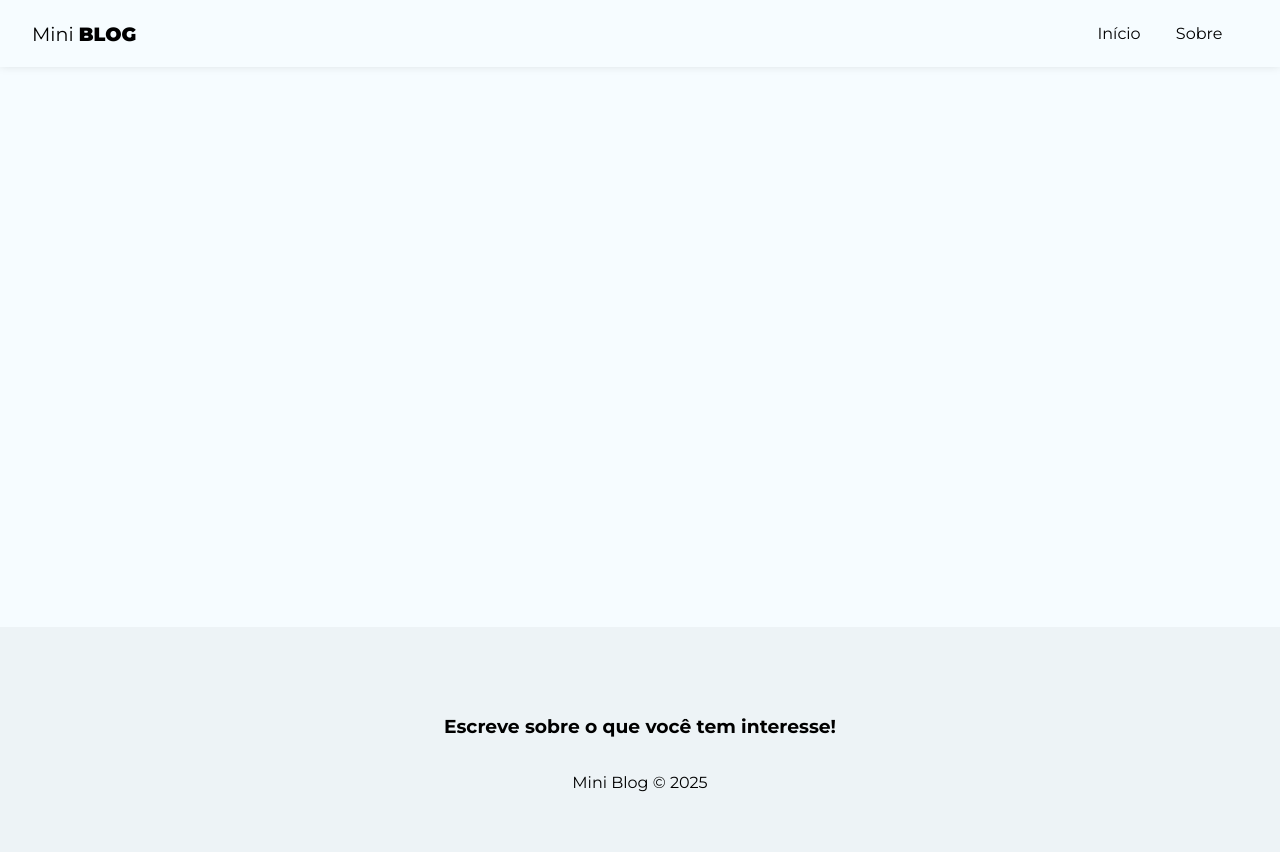
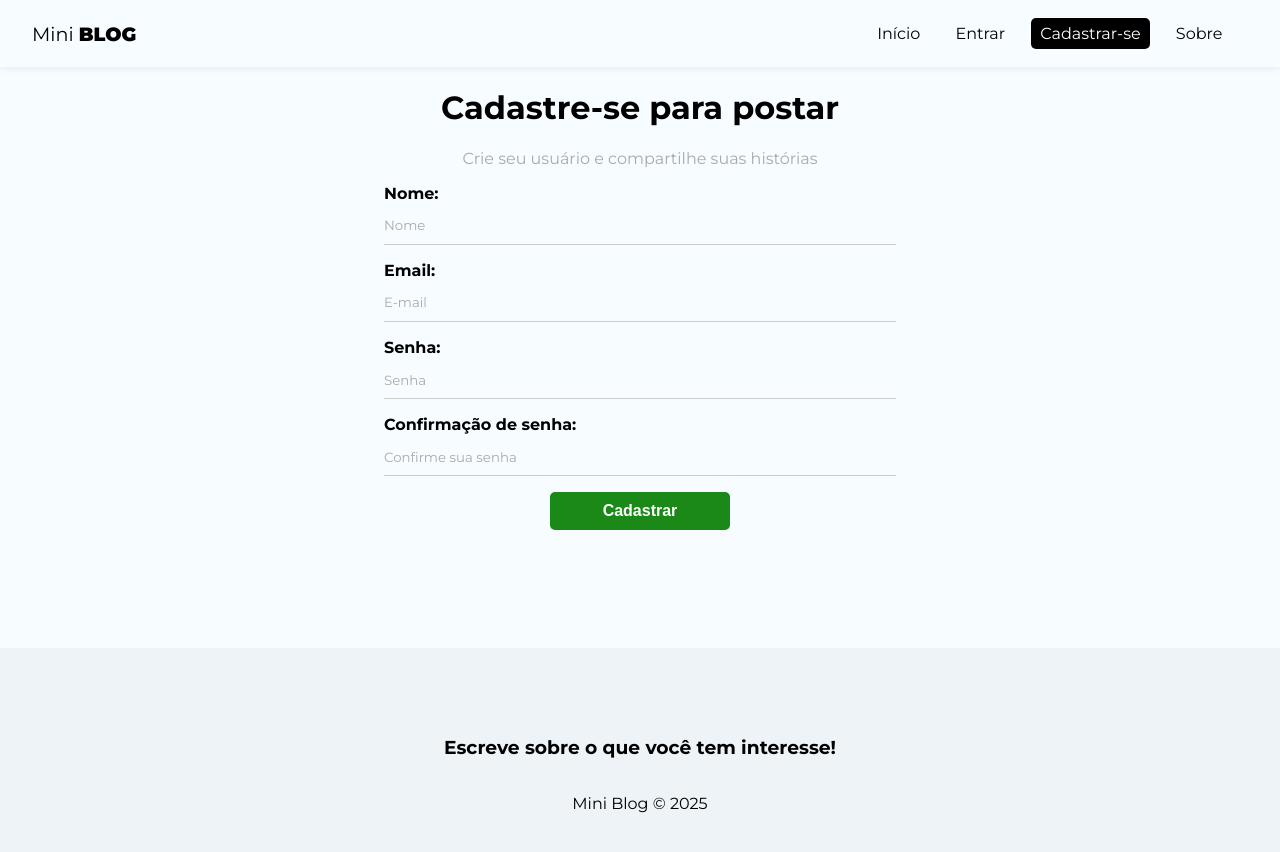
Before and after one commit to Gabrielneves05/miniblog, a React (Create React App) app: page /register in a window 1280 px wide. Shown: the top 852 px of the page. Built offline with nearby package versions, Linux system fonts and the light colour scheme.

Commit message:
style: creation of a registration form / global stylizations to suit the form / initial manipulations of registration data states

```diff
--- a/src/App.js
+++ b/src/App.js
@@ -5,6 +5,8 @@
 import About from "./pages/About/About";
 import Navbar from './components/Navbar';
 import Footer from './components/Footer';
+import Login from './pages/Login/Login';
+import Register from './pages/Register/Register';
 
 function App() {
   return (
@@ -15,6 +17,8 @@
           <Routes>
             <Route path="/" element={<Home />} />
             <Route path="/about" element={<About />} />
+            <Route path="/login" element={<Login />} />
+            <Route path="/register" element={<Register />} />
           </Routes>
         </div>
         <Footer />
--- a/src/components/Navbar.js
+++ b/src/components/Navbar.js
@@ -15,6 +15,16 @@
                     </NavLink>
                 </li>
                 <li>
+                    <NavLink to="/login" className={({ isActive }) => (isActive ? styles.active : "")}>
+                        Entrar
+                    </NavLink>
+                </li>
+                <li>
+                    <NavLink to="/register" className={({ isActive }) => (isActive ? styles.active : "")}>
+                        Cadastrar-se
+                    </NavLink>
+                </li>
+                <li>
                     <NavLink to="/about" className={({ isActive }) => (isActive ? styles.active : "")}>
                         Sobre
                     </NavLink>
--- a/src/index.css
+++ b/src/index.css
@@ -8,6 +8,7 @@
 input::placeholder,
 textarea::placeholder {
     font-family: 'Montserrat', sans-serif;
+    color: #aaa;
 }
 
 input:focus,
@@ -29,3 +30,82 @@
 nav button:hover {
     color: #bbb;
 }
+
+/* Form styles */
+
+form {
+    max-width: 40%;
+    margin: 0 auto;
+}
+
+label {
+    display: flex;
+    flex-direction: column;
+    margin-bottom: 1em;
+}
+
+label span {
+    margin-bottom: .3em;
+    font-weight: bold;
+    text-align: left;
+}
+
+input,
+textarea {
+    box-sizing: border-box;
+    border: none;
+    border-bottom: 1px solid #ccc;
+    padding: .8em 0;
+    background-color: transparent;
+}
+
+.btn {
+    background-color: #1a8918;
+    color: #fff;
+    text-align: center;
+    cursor: pointer;
+    border-radius: 5px;
+    width: 180px;
+    font-weight: bold;
+    border: none;
+    padding: 10px 15px;
+    font-size: 1em;
+}
+
+.btn.btn-dark {
+    background-color: #000;
+    border-radius: 0;
+}
+
+.btn.btn-outline {
+    background-color: transparent;
+    border-radius: 0;
+    color: #000;
+    border: 1px solid #000;
+    padding: 7px 30px;
+}
+
+.btn:hover {
+    background-color: #0f730c;
+    color: #fff;
+}
+
+.btn.btn-outline:hover {
+    background-color: #000;
+}
+
+.btn.btn-danger:hover {
+    background-color: #dc3545;
+}
+
+button[disabled] {
+    background-color: #aaa;
+}
+
+.container .error {
+    color: #721c24;
+    background-color: #f8d7da;
+    border: 1px solid #f5c6cb;
+    padding: 5px;
+    border-radius: 5px;
+}
--- /dev/null
+++ b/src/pages/Login/Login.js
@@ -0,0 +1,9 @@
+import styles from './Login.module.css';
+
+export default function Login() {
+    return (
+        <div>
+            <h2>Login</h2>
+        </div>
+    );
+}
--- /dev/null
+++ b/src/pages/Register/Register.js
@@ -0,0 +1,88 @@
+import styles from './Register.module.css';
+
+import { useState, useEffect } from 'react';
+
+export default function Register() {
+    const [displayName, setDisplayName] = useState('');
+    const [email, setEmail] = useState('');
+    const [password, setPassword] = useState('');
+    const [confirmPassword, setConfirmPassword] = useState('');
+
+    const [error, setError] = useState('');
+
+    const handleSubmit = event => {
+        event.preventDefault();
+
+        setError('');
+
+        const user = {
+            displayName,
+            email,
+            password
+        }
+
+        if(password !== confirmPassword) {
+            setError('As senhas não coincidem');
+            return;
+        }
+
+        console.log(user);
+    }
+
+    return (
+        <div className={styles.register}>
+            <h1>Cadastre-se para postar</h1>
+            <p>Crie seu usuário e compartilhe suas histórias</p>
+            <form onSubmit={handleSubmit}>
+                <label>
+                    <span>Nome:</span>
+                    <input
+                        type="text"
+                        name="displayName"
+                        placeholder="Nome"
+                        required
+                        value={displayName}
+                        onChange={event => setDisplayName(event.target.value)}
+                    />
+                </label>
+                <label>
+                    <span>Email:</span>
+                    <input
+                        type="email"
+                        name="email"
+                        placeholder="E-mail"
+                        required
+                        value={email}
+                        onChange={event => setEmail(event.target.value)}
+                    />
+                </label>
+                <label>
+                    <span>Senha:</span>
+                    <input
+                        type="password"
+                        name="password"
+                        placeholder="Senha"
+                        required
+                        value={password}
+                        onChange={event => setPassword(event.target.value)}
+                    />
+                </label>
+                <label>
+                    <span>Confirmação de senha:</span>
+                    <input
+                        type="password"
+                        name="confirmPassword"
+                        placeholder="Confirme sua senha"
+                        required
+                        value={confirmPassword}
+                        onChange={event => setConfirmPassword(event.target.value)}
+                    />
+                </label>
+
+                <button className="btn">Cadastrar</button>
+
+                {error && <p className="error">{error}</p>}
+            </form>
+        </div>
+    );
+}
--- /dev/null
+++ b/src/pages/Register/Register.module.css
@@ -0,0 +1,7 @@
+.register {
+    text-align: center;
+}
+
+.register p {
+    color: #aaa;
+}
```
Also changed, not shown: src/pages/Login/Login.module.css (added).
